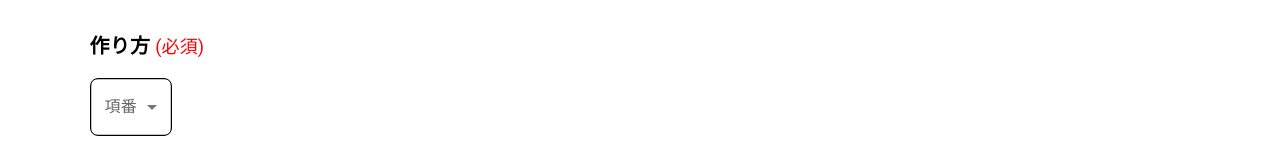
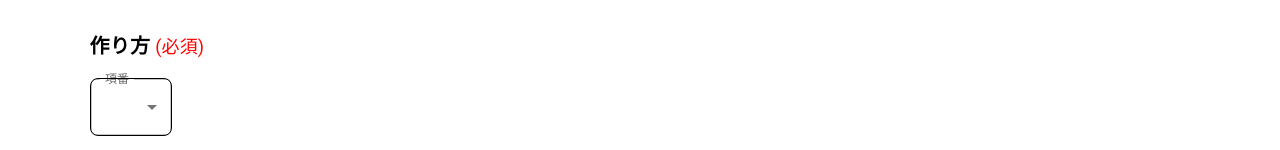
Before and after one commit to nkserveren26/myrecipe-frontend, a React (Create React App) app: page /recipes/new in a window 1280 px wide. Shown: the part 638-788 px from the top of the page. Built offline with nearby package versions, Linux system fonts and the light colour scheme.

Commit message:
AddRecipeコンポーネント修正。

```diff
--- a/src/components/page/AddRecipe.tsx
+++ b/src/components/page/AddRecipe.tsx
@@ -18,7 +18,7 @@ export const AddRecipe: React.FC = () => {
     const [ingredients, setIngredients] = useState<Ingredient[]>([{ name: "", amount: "" }]);
 
     // 作り方
-    const [steps, setSteps] = useState<Step[]>([{ task: "", description: "" }]);
+    const [steps, setSteps] = useState<Step[]>([{ stepNumber: 0, description: "" }]);
 
     // 料理のコツ
     const [recipeTips, setRecipeTips] = useState("");
@@ -50,9 +50,15 @@ export const AddRecipe: React.FC = () => {
     };
 
     // 作り方オブジェクトを更新する関数
-    const handleStepChange = (index: number, field: keyof Step, value: string) => {
+    const handleStepChange = (index: number, field: keyof Step, value: string | number) => {
         const newSteps = [...steps];
-        newSteps[index][field] = value;
+
+        if (field === 'stepNumber' && typeof value === 'number') {
+            newSteps[index][field] = value;
+        } else if (field === 'description' && typeof value === 'string') {
+            newSteps[index][field] = value;
+        }
+
         setSteps(newSteps);
     };
 
@@ -64,7 +70,7 @@ export const AddRecipe: React.FC = () => {
 
     // 作り方オブジェクトを追加する関数
     const handleAddStep = () => {
-        setSteps([...steps, { task: "", description: "" }]);
+        setSteps([...steps, { stepNumber: 0, description: "" }]);
     };
 
     // 何人前のオプション用配列
@@ -147,8 +153,8 @@ export const AddRecipe: React.FC = () => {
                         <TextField
                             select
                             label="項番"
-                            value={step.task}
-                            onChange={(e) => handleStepChange(index, "task", e.target.value)}
+                            value={step.stepNumber}
+                            onChange={(e) => handleStepChange(index, "stepNumber", e.target.value)}
                             variant="outlined"
                             margin="normal"
                             sx={{ border: '1px solid', borderRadius: '8px', width: 80, textAlign: 'left', m:0 }}
```
